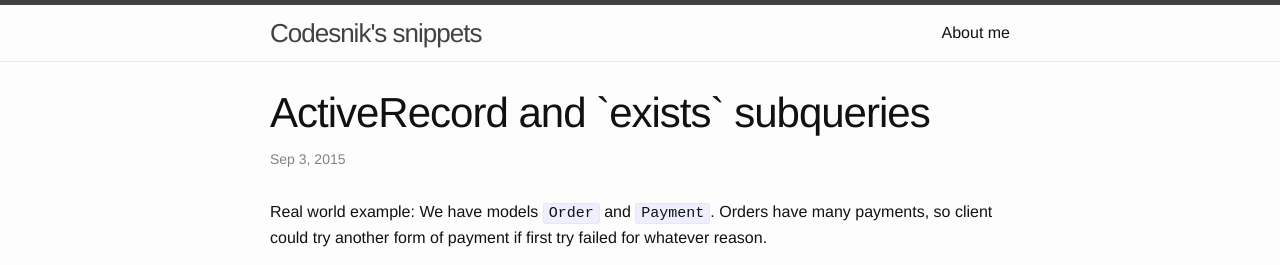
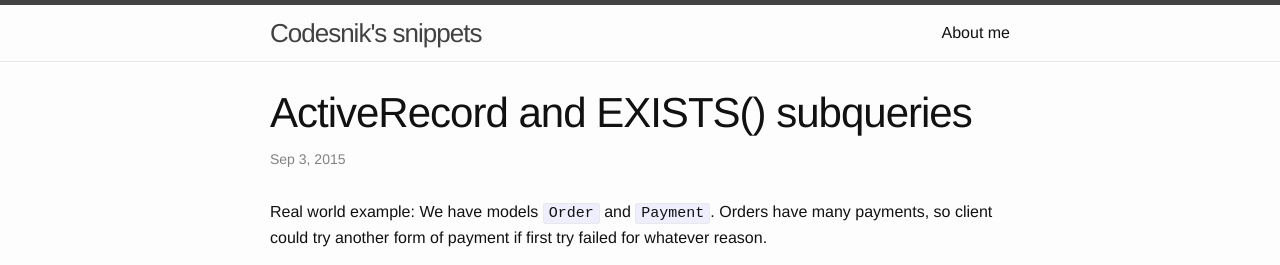
Before and after one commit to codesnik/codesnik.github.io, a Jekyll site: the page built from _posts/2015-09-03-activerecord-and-exists-subqueries.markdown, in a window 1280 px wide. Shown: the top 265 px of the page. Built offline with Jekyll 4.4.1, drawn with Linux system fonts in a browser that asks for light colours.

Commit message:
Fix quotes

```diff
--- a/_posts/2015-09-03-activerecord-and-exists-subqueries.markdown
+++ b/_posts/2015-09-03-activerecord-and-exists-subqueries.markdown
@@ -1,6 +1,6 @@
 ---
 layout: post
-title:  "ActiveRecord and `exists` subqueries"
+title:  "ActiveRecord and EXISTS() subqueries"
 date:   2015-09-03 04:12:13
 categories: rails
 ---
```
